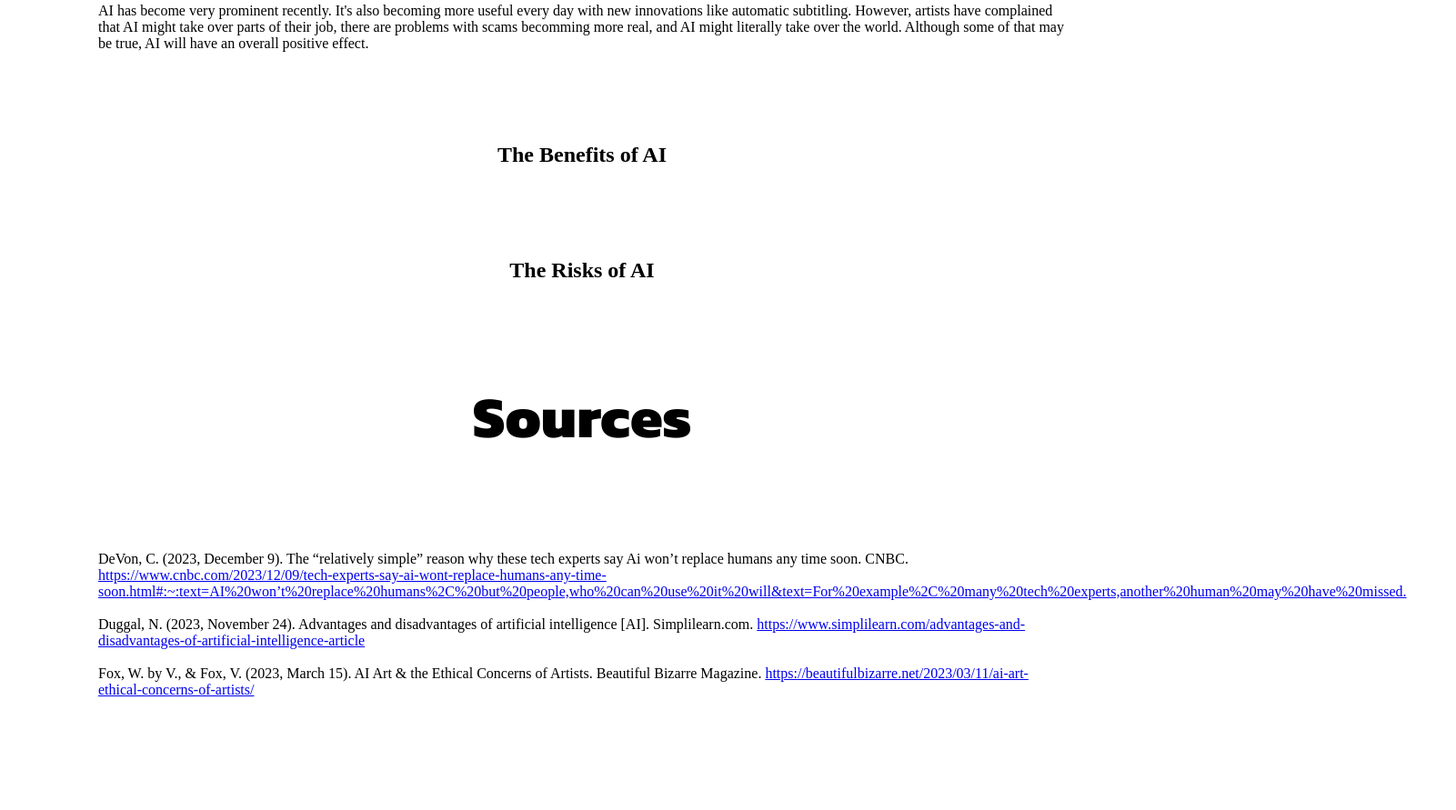
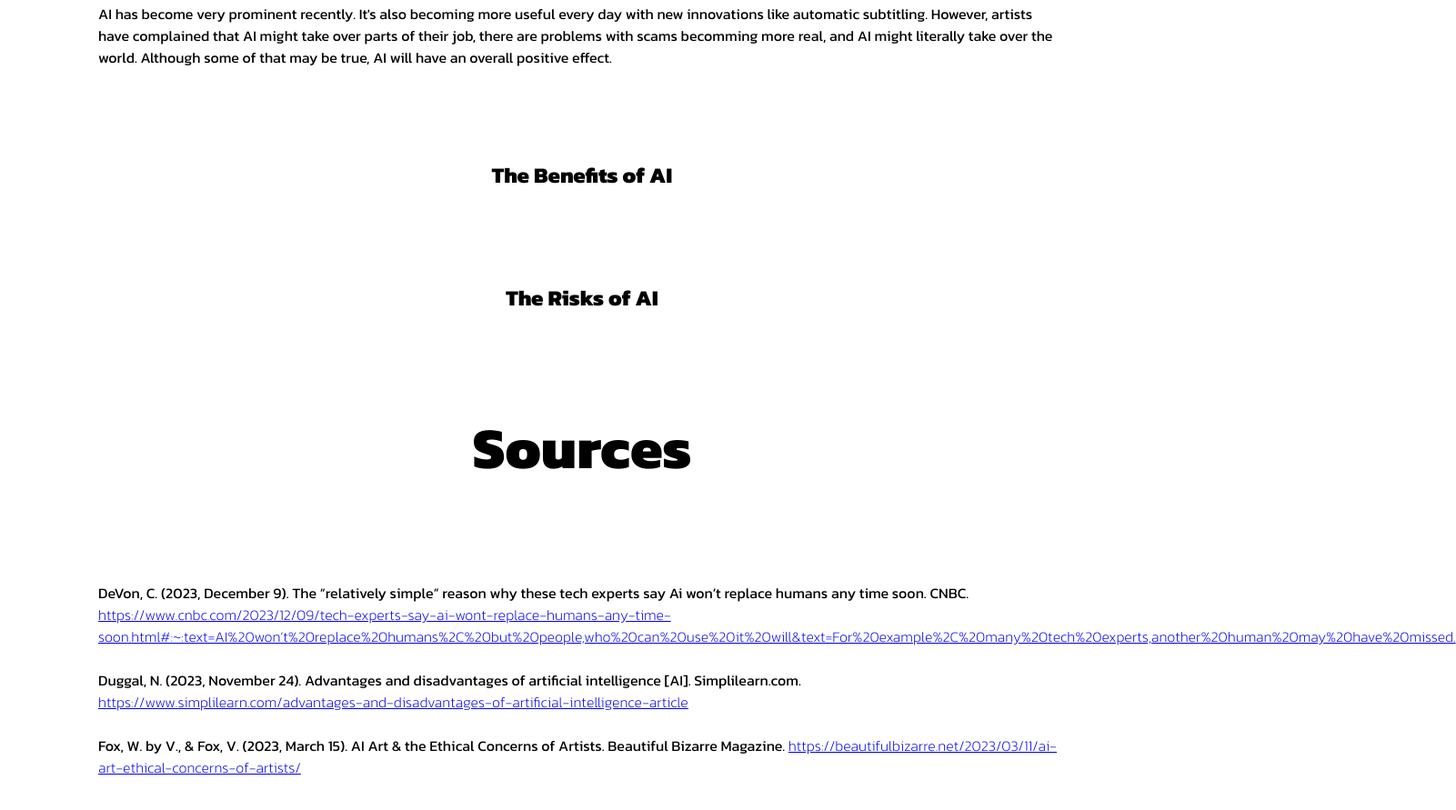
Before and after one commit to Blue-Robin-Taken/EnglishIIEssay, a plain HTML site: page index.html in a window 1280 px wide. Shown: the part 235-1126 px from the top of the page at 91% size, 1601 px wide, since content can reach past the window. Before the commit the page ends 1103 px from the top, so only its background shows below. Drawn offline with Linux system fonts and the light colour scheme; a web font is replaced by a local one.

Commit message:
Basic styling complete

```diff
--- a/index.html
+++ b/index.html
@@ -14,7 +14,7 @@
 	  <h2></h2>
 	  <h2></h2>
 
-	  <h1 class="kanit-extrabold">AI Semester Essay</h1>
+	  <h1>AI Semester Essay</h1>
 		<p>AI has become very prominent recently. It's also becoming more useful every day with new innovations like automatic subtitling. However,
 			artists have complained that AI might take over parts of their job, there are problems with scams becomming more real, and AI might literally take
 			over the world. Although some of that may be true, AI will have an overall positive effect.
@@ -23,7 +23,7 @@
 	  <p></p>
 	  <h2>The Risks of AI</h2>
 	  <p></p>
-	  <h1 class="kanit-extrabold">Sources</h1>
+	  <h1>Sources</h1>
 	  <p>DeVon, C. (2023, December 9). The “relatively simple” reason why these tech experts say Ai won’t replace humans any time soon. CNBC. <a href="https://www.cnbc.com/2023/12/09/tech-experts-say-ai-wont-replace-humans-any-time-soon.html#:~:text=AI%20won’t%20replace%20humans%2C%20but%20people,who%20can%20use%20it%20will&text=For%20example%2C%20many%20tech%20experts,another%20human%20may%20have%20missed.">https://www.cnbc.com/2023/12/09/tech-experts-say-ai-wont-replace-humans-any-time-soon.html#:~:text=AI%20won’t%20replace%20humans%2C%20but%20people,who%20can%20use%20it%20will&text=For%20example%2C%20many%20tech%20experts,another%20human%20may%20have%20missed.</a>
 		<br>
 		<br>
--- a/main.css
+++ b/main.css
@@ -109,11 +109,25 @@ font-style: italic;
 h1{
     text-align:center;
     font-size:400%;
+    font-family: "Kanit", sans-serif;
+    font-weight: 800;
+    font-style: normal;
 }
 h2{
     text-align: center;
+    font-family: "Kanit", sans-serif;
+    font-weight: 800;
+    font-style: normal;
 }
 p{
     margin:100px;
-    font-style:'kanit-regular';
+    font-family: "Kanit", sans-serif;
+    font-weight: 400;
+    font-style: normal;
 }
+a{
+    font-style:italic;
+    font-family: "Kanit", sans-serif;
+    font-weight: 200;
+    font-style: normal;
+}
```
